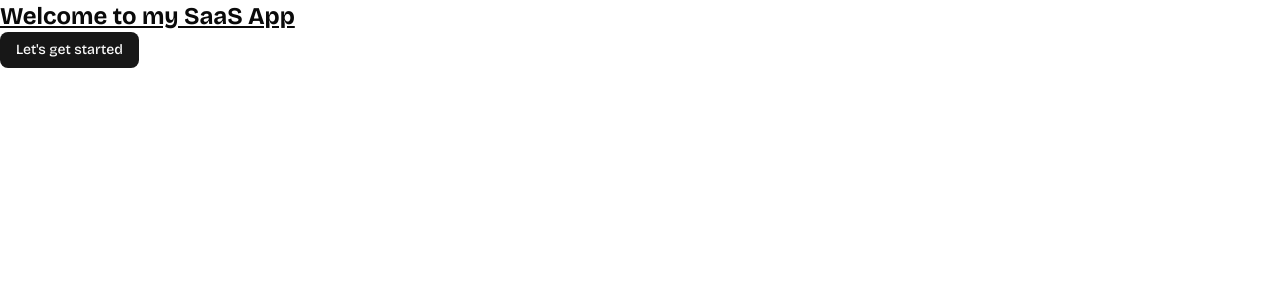
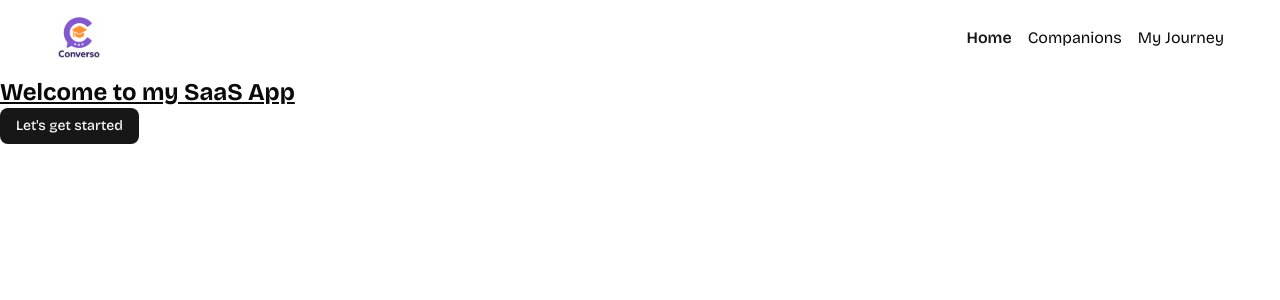
Before and after one commit to edwardgnt/saas-app, a Next.js app: page / in a window 1280 px wide. Shown: the top 300 px of the page. Built offline with nearby package versions, Linux system fonts and the light colour scheme.

Commit message:
Implement Navigation Bar

```diff
--- a/app/layout.tsx
+++ b/app/layout.tsx
@@ -1,6 +1,7 @@
 import type { Metadata } from "next";
 import { Bricolage_Grotesque } from "next/font/google";
 import "./globals.css";
+import Navbar from "@/components/Navbar";
 
 const bricolage = Bricolage_Grotesque({
   variable: "--font-bricolage",
@@ -19,7 +20,10 @@
 }>) {
   return (
     <html lang="en">
-      <body className={`${bricolage.variable} antialiased`}>{children}</body>
+      <body className={`${bricolage.variable} antialiased`}>
+        <Navbar />
+        {children}
+        </body>
     </html>
   );
 }
--- /dev/null
+++ b/components/NavItems.tsx
@@ -0,0 +1,31 @@
+'use client';
+
+import Link from "next/link";
+import {usePathname} from "next/navigation";
+import {cn} from "@/lib/utils";
+
+const navItems = [
+    { label:'Home', href: '/' },
+    { label: 'Companions', href: '/companions' },
+    { label: 'My Journey', href: 'my-journey' },
+]
+
+const NavItems = () => {
+    const pathname = usePathname();
+
+    return (
+        <nav className="flex items-center gap-4">
+            {navItems.map(({ label, href }) => (
+                <Link
+                    href={href}
+                    key={label}
+                    className={cn(pathname === href && 'text-primary font-semibold')}
+                >
+                    {label}
+                </Link>
+            ))}
+        </nav>
+    )
+}
+
+export default NavItems
--- /dev/null
+++ b/components/Navbar.tsx
@@ -0,0 +1,25 @@
+import Link from "next/link";
+import Image from "next/image";
+import NavItems from "@/components/NavItems";
+
+const Navbar = () => {
+    return (
+        <nav className="navbar">
+            <Link href="/">
+                <div className="flex items-center gap-2.5 cursor-pointer">
+                    <Image
+                        src="/images/logo.svg"
+                        alt="logo"
+                        width={46}
+                        height={44}
+                    />
+                </div>
+            </Link>
+            <div className="flex items-center gap-8">
+                <NavItems />
+            </div>
+        </nav>
+    )
+}
+
+export default Navbar
```
